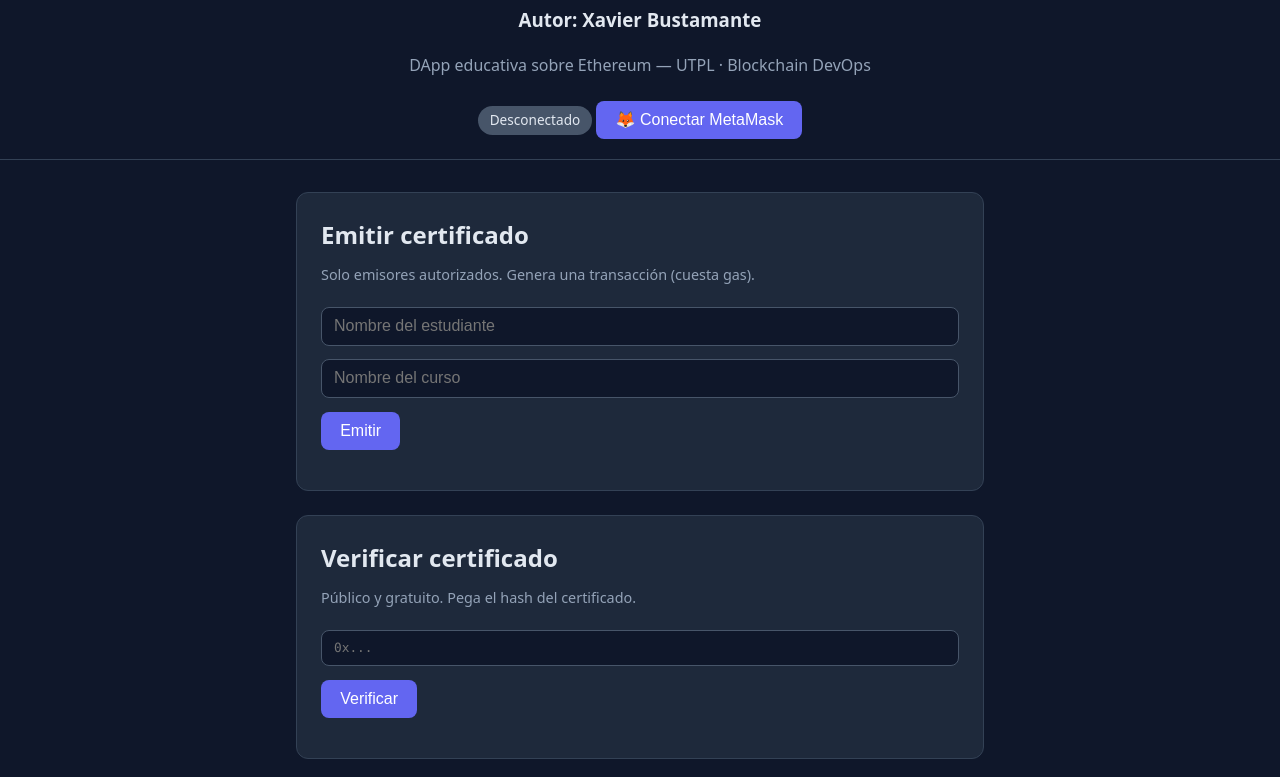
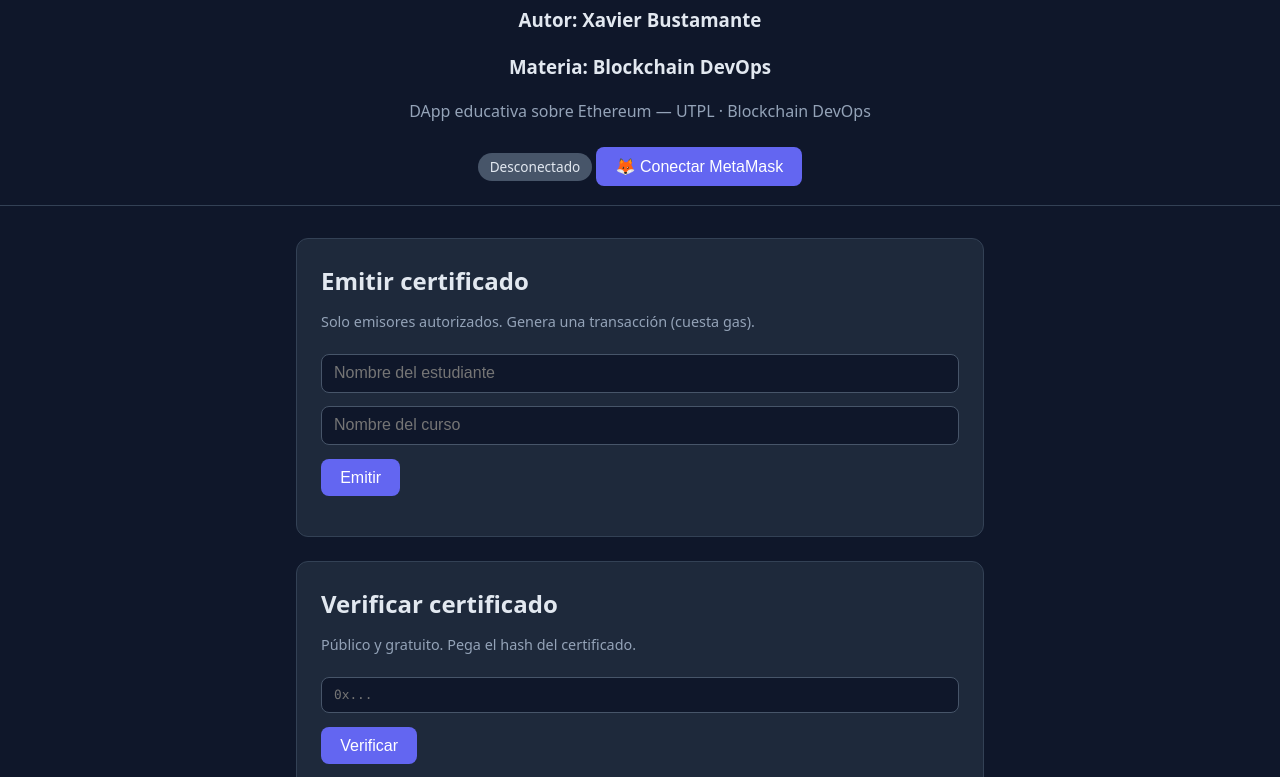
Before and after one commit to xavicrip/DevOpsAWS, a website: page frontend/index.html in a window 1280 px wide. Shown: the part 93-870 px from the top of the page. Drawn offline with nearby package versions, Linux system fonts and the light colour scheme.

Commit message:
doc: prueba pipeline CI/CD

```diff
--- a/frontend/index.html
+++ b/frontend/index.html
@@ -10,6 +10,7 @@
     <header>
       <h1>🎓 Registro de Certificados Académicos</h1>
       <h3>Autor: Xavier Bustamante</h3>
+      <h3>Materia: Blockchain DevOps</h3>
       <p class="sub">DApp educativa sobre Ethereum — UTPL · Blockchain DevOps</p>
       <div id="estado-conexion" class="badge desconectado">Desconectado</div>
       <button id="btn-conectar">🦊 Conectar MetaMask</button>
```
